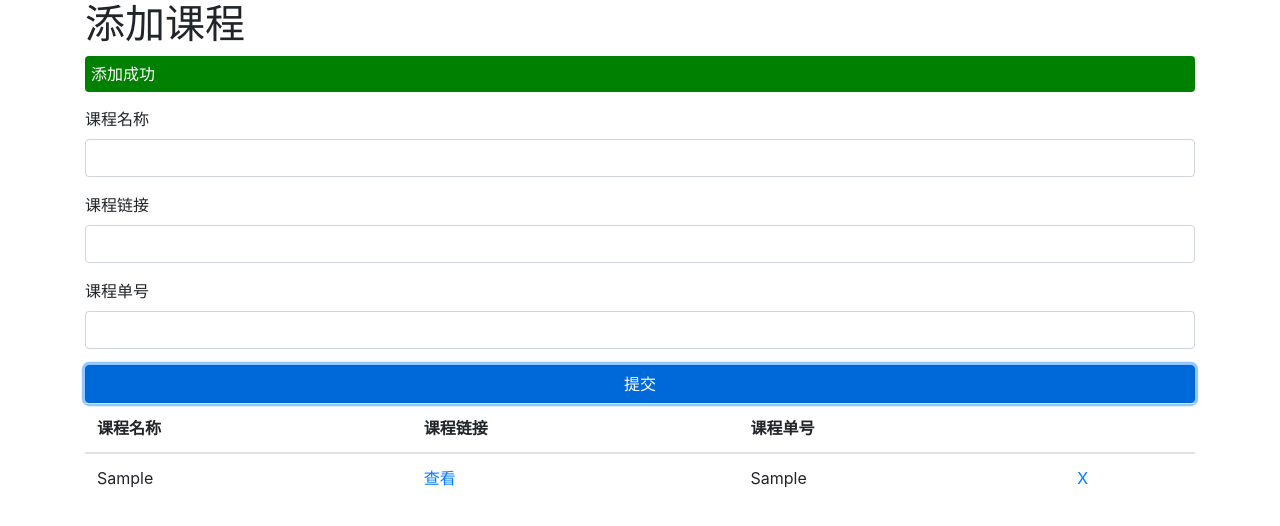
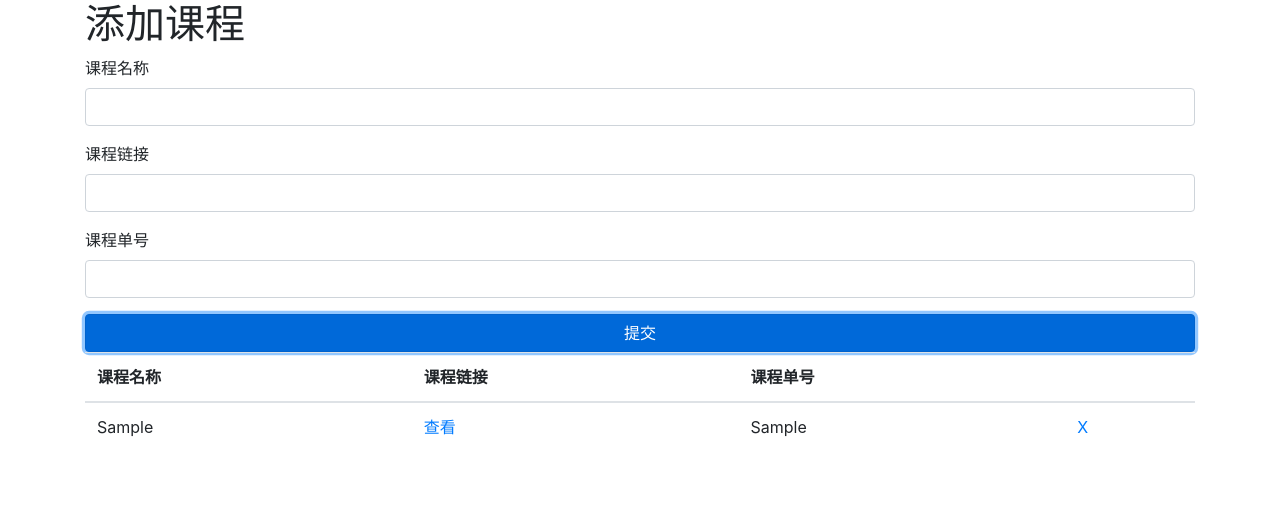
Before and after one commit to ms-online/ms-js-prototype-class-demo, a plain HTML site: page index.html in a window 1280 px wide. Both pictures are taken after typing "Sample", "Sample" into the empty fields and a click on the input "提交". Drawn offline with nearby package versions, Linux system fonts and the light colour scheme.

Commit message:
lesson-5

```diff
--- a/app.js
+++ b/app.js
@@ -26,6 +26,7 @@ UI.prototype.addCourseToList = function (course) {
 
 // 弹窗提醒
 UI.prototype.showAlert = function (message, className) {
+  console.log("test");
   // 创建div
   const div = document.createElement("div");
   // 添加类
--- a/appes6.js
+++ b/appes6.js
@@ -0,0 +1,97 @@
+class Course {
+  constructor(title, link, isbn) {
+    this.title = title;
+    this.link = link;
+    this.isbn = isbn;
+  }
+}
+
+class UI {
+  addCourseToList(course) {
+    const list = document.getElementById("course-list");
+    // 创建tr标签
+    const row = document.createElement("tr");
+    // 插入表格
+    row.innerHTML = `
+      <td>${course.title}</td>
+      <td><a href="${course.link}">查看</a></td>
+      <td>${course.isbn}</td>
+      <td><a href="#" class="delete">X<a></td>
+    `;
+
+    list.appendChild(row);
+  }
+
+  showAlert(message, className) {
+    // 创建div
+    const div = document.createElement("div");
+    // 添加类
+    div.className = `alert ${className}`;
+    // 添加文本
+    div.appendChild(document.createTextNode(message));
+    // 获取父级元素
+    const container = document.querySelector(".container");
+    // 获取表单
+    const form = document.querySelector("#course-form");
+    // 插入dom
+    container.insertBefore(div, form);
+
+    // 清除
+    setTimeout(function () {
+      document.querySelector(".alert").remove();
+    }, 1000);
+  }
+
+  deleteCourse(target, ui) {
+    if (target.className === "delete") {
+      target.parentElement.parentElement.remove();
+      ui.showAlert("删除成功", "success");
+    }
+  }
+
+  clearFields() {
+    document.getElementById("title").value = "";
+    document.getElementById("link").value = "";
+    document.getElementById("isbn").value = "";
+  }
+}
+
+// 添加事件
+document.getElementById("course-form").addEventListener("submit", function (e) {
+  // 获取表单值
+  const title = document.getElementById("title").value,
+    link = document.getElementById("link").value,
+    isbn = document.getElementById("isbn").value;
+
+  // 初始化
+  const course = new Course(title, link, isbn);
+
+  // 初始化
+  const ui = new UI();
+
+  // 校验
+  if (title == "" || link == "" || isbn == "") {
+    // 弹窗提醒
+    ui.showAlert("请填写必填项", "error");
+  } else {
+    // 添加课程
+    ui.addCourseToList(course);
+
+    // 弹窗提醒
+    ui.showAlert("添加成功", "success");
+
+    // 清除
+    ui.clearFields();
+  }
+
+  e.preventDefault();
+});
+
+// 删除事件
+document.getElementById("course-list").addEventListener("click", function (e) {
+  // 初始化 UI
+  const ui = new UI();
+
+  // 删除
+  ui.deleteCourse(e.target, ui);
+});
--- a/index.html
+++ b/index.html
@@ -64,6 +64,6 @@
       </table>
     </div>
 
-    <script src="app.js"></script>
+    <script src="appes6.js"></script>
   </body>
 </html>
```
